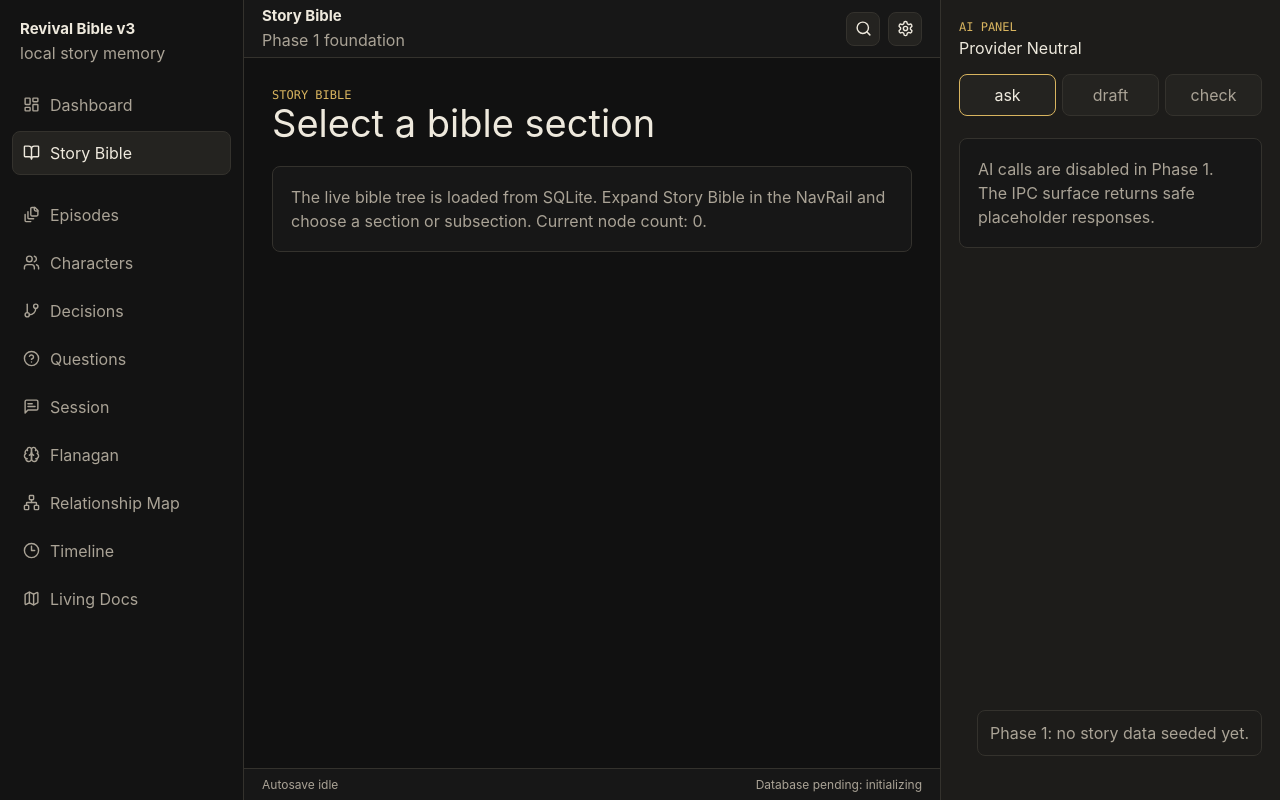
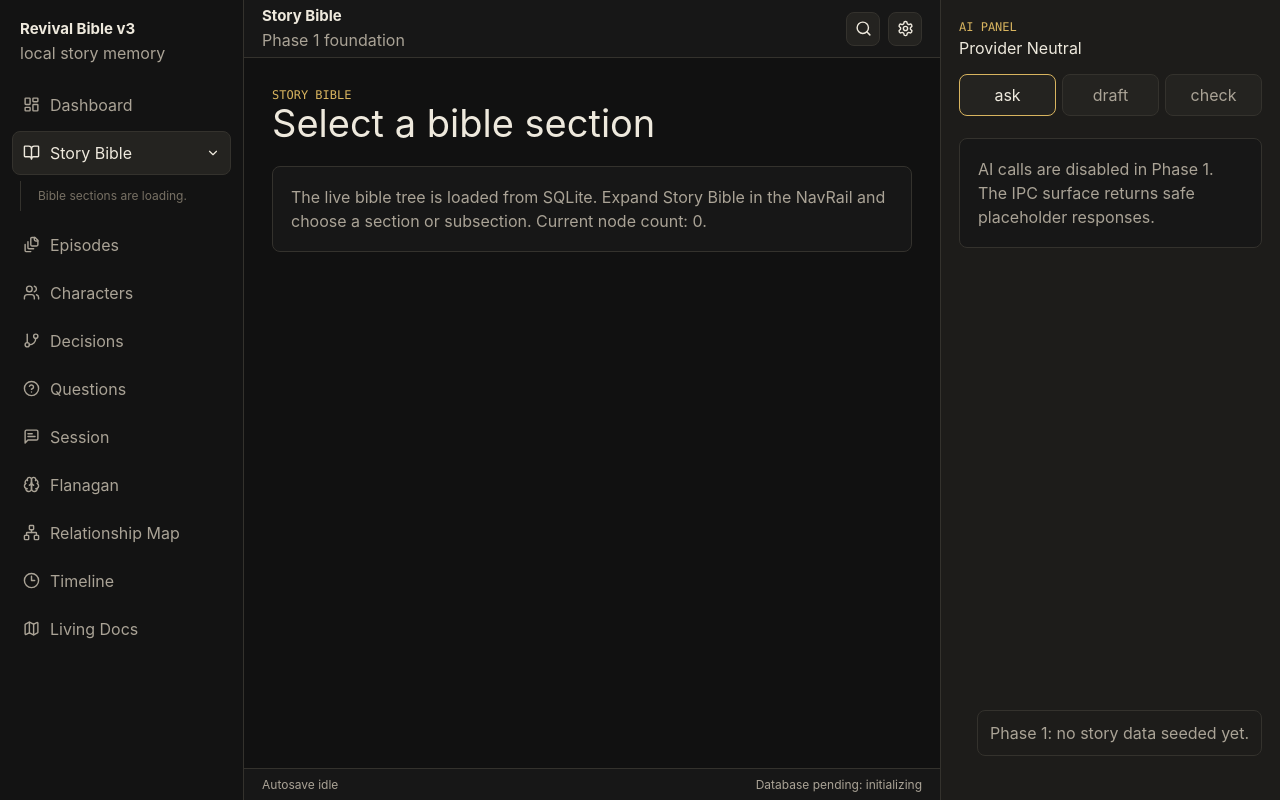
Before and after one commit to courtneydowns/revival-bible-v3, a React (Vite) app: page / in a window 1280 px wide. Both pictures are taken after a click on the button "Story Bible". Built offline with nearby package versions, Linux system fonts and the light colour scheme.

Commit message:
Phase 2: Seed bible structure and navigation

```diff
--- a/electron/main/db.js
+++ b/electron/main/db.js
@@ -39,7 +39,7 @@ export function closeDatabase() {
 
 export function getNodeTree() {
   return connection
-    .prepare('SELECT * FROM nodes ORDER BY COALESCE(parent_id, ""), position, title')
+    .prepare("SELECT * FROM nodes ORDER BY COALESCE(parent_id, ''), position, title")
     .all();
 }
 
--- a/electron/main/index.js
+++ b/electron/main/index.js
@@ -23,7 +23,7 @@ function createWindow() {
     backgroundColor: '#111111',
     show: false,
     webPreferences: {
-      preload: join(__dirname, '../preload/index.js'),
+      preload: join(__dirname, '../preload/index.mjs'),
       contextIsolation: true,
       nodeIntegration: false,
       sandbox: false
--- a/src/components/NavRail.jsx
+++ b/src/components/NavRail.jsx
@@ -1,5 +1,8 @@
+import { useEffect } from 'react';
 import { BookOpen, Brain, ChevronRight, CircleHelp, Clock3, FileStack, GitBranch, LayoutDashboard, Map, MessageSquareText, Network, Users } from 'lucide-react';
 import { useRevivalStore } from '../store.js';
+
+const STORY_BIBLE_TREE_ID = 'story-bible';
 
 const items = [
   ['dashboard', 'Dashboard', LayoutDashboard],
@@ -20,9 +23,13 @@ export default function NavRail() {
   const activeNodeId = useRevivalStore((state) => state.activeNodeId);
   const expandedNodes = useRevivalStore((state) => state.expandedNodes);
   const nodeTree = useRevivalStore((state) => state.nodeTree);
+  const loadNodeTree = useRevivalStore((state) => state.loadNodeTree);
   const setActiveView = useRevivalStore((state) => state.setActiveView);
+  const setNodeExpanded = useRevivalStore((state) => state.setNodeExpanded);
   const toggleExpandedNode = useRevivalStore((state) => state.toggleExpandedNode);
   const selectNode = useRevivalStore((state) => state.selectNode);
+  const storyBibleExpanded = expandedNodes.includes(STORY_BIBLE_TREE_ID);
+  const showStoryBibleTree = storyBibleExpanded || activeView === 'bible';
   const sections = nodeTree.filter((node) => !node.parent_id);
   const childrenByParent = nodeTree.reduce((accumulator, node) => {
     if (!node.parent_id) return accumulator;
@@ -30,6 +37,12 @@ export default function NavRail() {
     accumulator[node.parent_id].push(node);
     return accumulator;
   }, {});
+
+  useEffect(() => {
+    if (!nodeTree.length) {
+      loadNodeTree();
+    }
+  }, [loadNodeTree, nodeTree.length]);
 
   return (
     <nav className="nav-rail">
@@ -57,14 +70,22 @@ export default function NavRail() {
             <div className="nav-tree-group" key={id}>
               <button
                 className={`nav-button ${activeView === id ? 'active' : ''}`}
-                onClick={() => setActiveView(id)}
+                onClick={async () => {
+                  setActiveView(id);
+                  if (!nodeTree.length) {
+                    await loadNodeTree();
+                  }
+                  setNodeExpanded(STORY_BIBLE_TREE_ID, true);
+                }}
                 type="button"
               >
                 <Icon size={17} />
                 <span>{label}</span>
+                <ChevronRight className={`nav-chevron ${showStoryBibleTree ? 'expanded' : ''}`} size={14} />
               </button>
+              {showStoryBibleTree ? (
                 <div className="bible-tree">
-                {sections.map((section) => {
+                  {sections.length ? sections.map((section) => {
                     const expanded = expandedNodes.includes(section.id);
                     const children = childrenByParent[section.id] || [];
 
@@ -97,8 +118,11 @@ export default function NavRail() {
                         ) : null}
                       </div>
                     );
-                })}
+                  }) : (
+                    <div className="tree-empty">Bible sections are loading.</div>
+                  )}
                 </div>
+              ) : null}
             </div>
           );
         })}
--- a/src/index.css
+++ b/src/index.css
@@ -137,6 +137,12 @@ button {
   padding-left: 24px;
 }
 
+.tree-empty {
+  color: var(--text-dim);
+  font-size: 12px;
+  padding: 6px 8px;
+}
+
 .nav-button,
 .icon-button,
 .secondary-button,
@@ -162,6 +168,15 @@ button {
   border-color: var(--line);
   background: var(--bg-soft);
   color: var(--text);
+}
+
+.nav-chevron {
+  margin-left: auto;
+  transition: transform 120ms ease;
+}
+
+.nav-chevron.expanded {
+  transform: rotate(90deg);
 }
 
 .main-column {
--- a/src/store.js
+++ b/src/store.js
@@ -53,6 +53,18 @@ export const useRevivalStore = create((set, get) => ({
         ? expandedNodes.filter((id) => id !== nodeId)
         : [...expandedNodes, nodeId]
     });
+  },
+  setNodeExpanded: (nodeId, expanded) => {
+    const expandedNodes = get().expandedNodes;
+    const alreadyExpanded = expandedNodes.includes(nodeId);
+
+    if (expanded && !alreadyExpanded) {
+      set({ expandedNodes: [...expandedNodes, nodeId] });
+    }
+
+    if (!expanded && alreadyExpanded) {
+      set({ expandedNodes: expandedNodes.filter((id) => id !== nodeId) });
+    }
   },
   openSearch: () => set({ searchOpen: true }),
   closeSearch: () => set({ searchOpen: false }),
```
Lines whose indentation alone changed are shown as unchanged.
